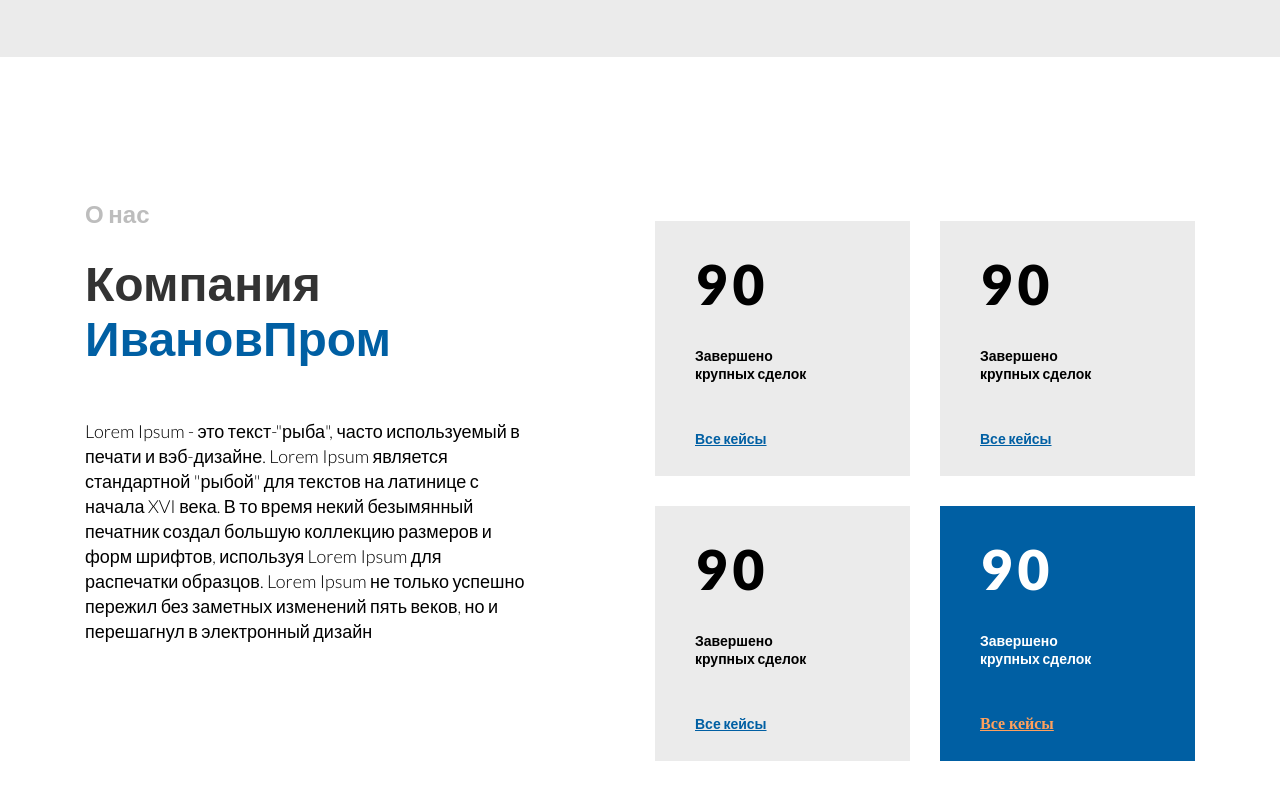
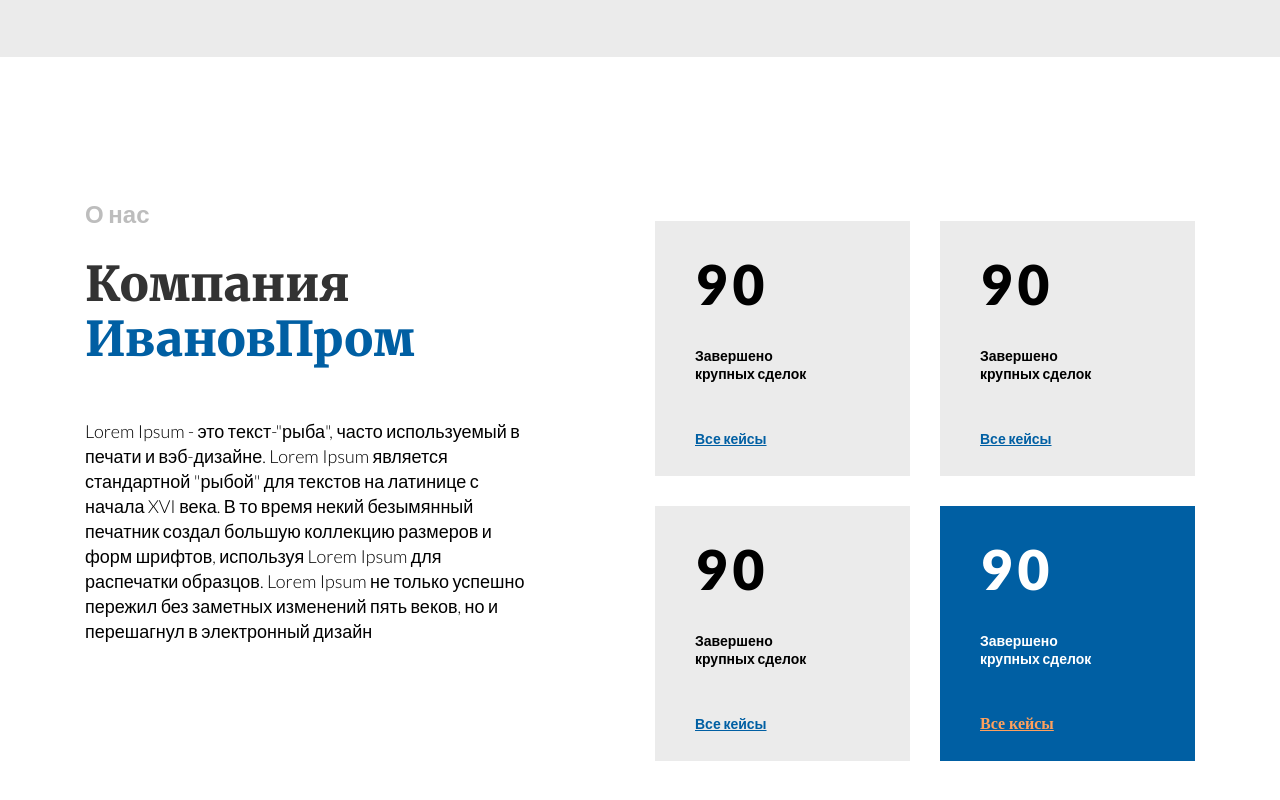
Before and after one commit to ringabi/buhone, a plain HTML site: page index.html in a window 1280 px wide. Shown: the part 1994-2794 px from the top of the page. Drawn offline with Linux system fonts and the light colour scheme.

Commit message:
fixed a bug with fonts

```diff
--- a/index.html
+++ b/index.html
@@ -6,8 +6,7 @@
     <meta http-equiv="X-UA-Compatible" content="ie=edge">
     <title>BuhOne Ринат Габидуллин</title>
     <link rel="stylesheet" href="styles/style.css">
-    <link href="https://fonts.googleapis.com/css2?family=Lato:wght@300;400;700;900&display=swap" rel="stylesheet">
-    <link href="https://fonts.googleapis.com/css2?family=Lato:wght@300;400;700;900&family=Merriweather+Sans:wght@300;400;700;800&display=swap" rel="stylesheet">
+    <link href="https://fonts.googleapis.com/css2?family=Lato:wght@300;400;700;900&family=Merriweather:wght@300;400;700;900&display=swap" rel="stylesheet">
 </head>
 <body class="m-0">
     <header class="header bg-primary-color">
@@ -17,7 +16,7 @@
 	        <span class="buhone ml-30">BuhOne</span>
 	    </div>
 	    <div class="mt-22">
-                <div class="d-flex f-direction-row flex-wrap-sm display-none-sm">
+                <div class="d-flex f-direction-row flex-wrap-sm">
 	            <img class="ml-40-sm" src="images/smartphone.png" alt="" width="10" height="17">
 	            <span class="ml-15 secondary-color">8 (111) 222-33-44</span>
 	            <div class="d-flex f-direction-row mt-20-smoller">
--- a/styles/scss/header.scss
+++ b/styles/scss/header.scss
@@ -33,7 +33,7 @@ header a {
 }
 
 .buhone {
-  font-family: 'Merriweather Sans', sans-serif;
+  font-family: 'Merriweather', serif;
   font-weight: 900;
   font-size: 36px;
   line-height: 50px;
--- a/styles/scss/main.scss
+++ b/styles/scss/main.scss
@@ -21,7 +21,7 @@ h2 {
 }
 
 h3 {
-  font-family: 'Merriweather Sans', sans-serif;
+  font-family: 'Merriweather', serif;
   font-style: normal;
   font-weight: 900;
   font-size: 48px;
@@ -127,7 +127,7 @@ h3 {
 }
 
 #about-us .text {
-    font-family: 'Merriweather Sans', sans-serif;
+    font-family: 'Merriweather', serif;
     font-style: normal;
     font-weight: 900;
     font-size: 48px;
```
Also changed, not shown: styles/style.css.
